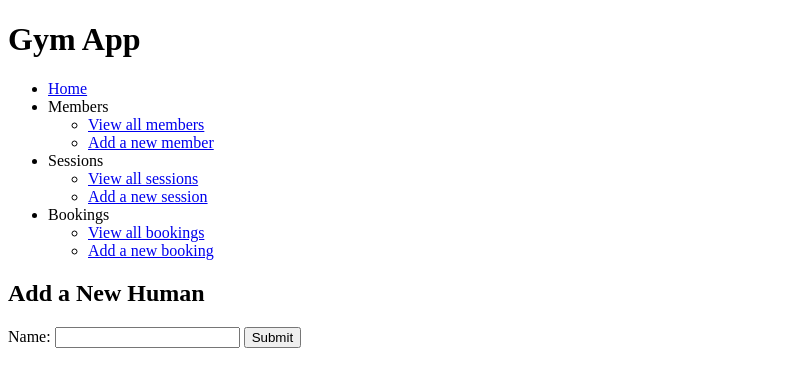
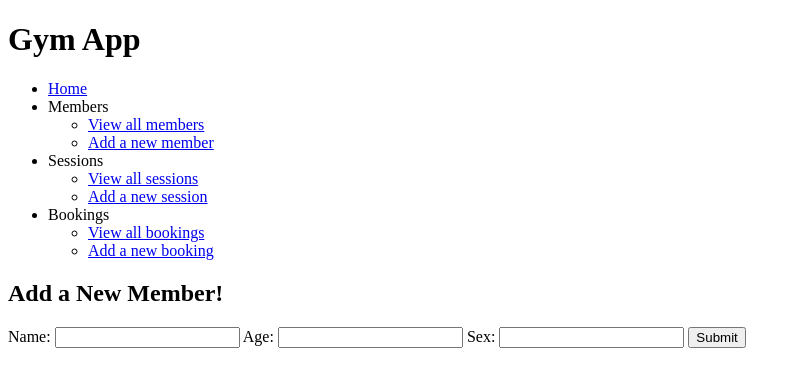
Before and after one commit to Manzilol/GYM_project, a Flask app: page /members/new in a window 1280 px wide. Shown: the top 387 px of the page, without its empty margins (0-801 px from the left). Run offline with Flask 2, Linux system fonts and the light colour scheme.

Commit message:
add is now in the right file and does the right thing, testing implementation now

```diff
--- a/templates/members/new.html
+++ b/templates/members/new.html
@@ -1,12 +1,19 @@
 {% extends "base.html" %}
 {% block content %}
 
-<h2>Add a New Human</h2>
+<h2>Add a New Member!</h2>
 
-<form action="/humans" method="POST">
+<form action="/members" method="POST">
     <div>
         <label for="name">Name:</label>
         <input type="text" id="name" name="name">
+
+        <label for="age">Age:</label>
+        <input type="text" id="age" age="age">
+
+        <label for="sex">Sex:</label>
+        <input type="text" id="sex" sex="sex">
+
         <input type="submit">
     </div>
 </form>
```
